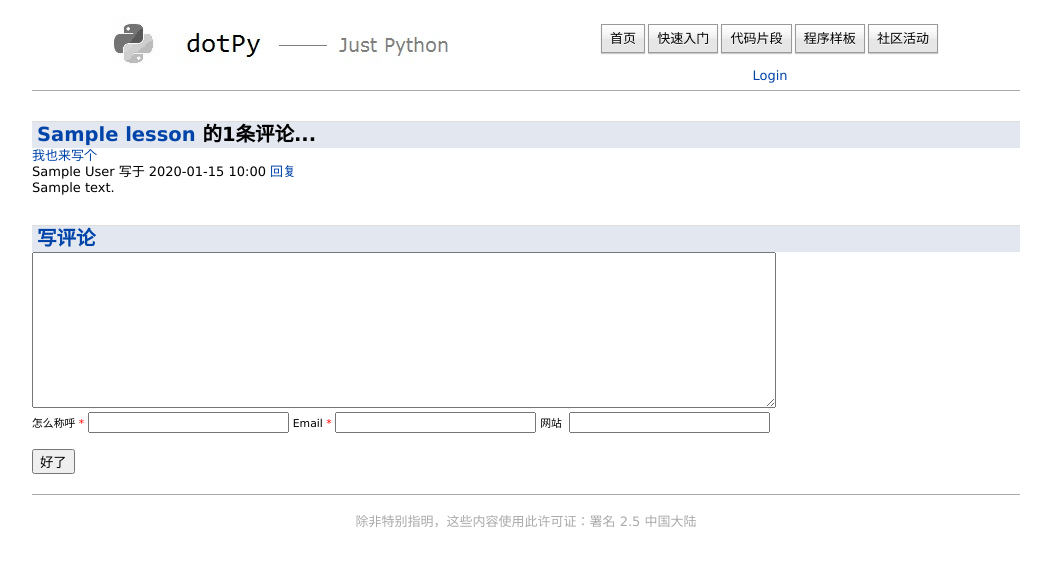
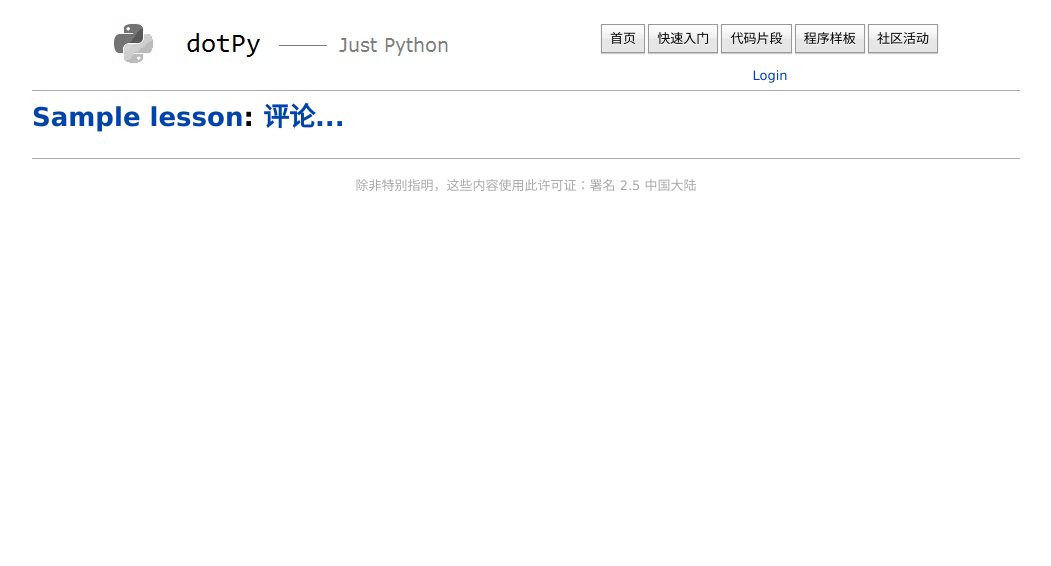
Before and after one commit to TonyWu/dotpy, a Django app: template lessons/templates/comment.html in a window 1280 px wide. Shown: the top 566 px of the page, without its empty margins (114-1165 px from the left). Run offline with Django 3.2, Linux system fonts and the light colour scheme; the template is opened without the code that fills it: most values are stand-ins (such as "Sample title", 1, 10 or a date in 2020); some libraries are stand-ins or nearby versions.

Commit message:
Introduce the Disqus as the comment system

```diff
--- a/lessons/templates/comment.html
+++ b/lessons/templates/comment.html
@@ -1,51 +1,23 @@
 {% extends '_base.html' %}
 {% block title %}评论 - {{ lesson.subject }} - {{ block.super }}{% endblock %}
 {% block content %}
-    <div class="box comments">
-        <h2><a href="{% url lessons.views.show lesson.slug %}">{{ lesson.subject }}</a>
-              的{{ comments|length }}条评论...</h2>
-        <a href="#write_comment">我也来写个</a>
-        {% for comment in comments %}
-        <div class="box comment">
-            <div class="comment_info">
-                <span class="comment_author">{{ comment.author }}</span> 写于
-                <span class="comment_time">{{ comment.created_on|date:"Y-m-d H:i" }}</span>
-                <a id="{{ comment.id }}" href="javascript:void(0);">回复</a>
-            </div>
-            <div class="comment_content">
-                {{ comment.content }}
-            </div>
-        </div>
-        {% endfor %}
-    </div>
-    <div class="box">
-        <h2><a name="write_comment">写评论</a></h2>
-        <form action="" method="post" id="commentform" name="commentform">
-            <textarea tabindex="1" name="comment" id="comment" cols="90" rows="10">
-            </textarea>
-            <div>
-            <label for="author">
-                <small>
-                      怎么称呼&nbsp;<span style="color:#f00; " title="必填">*</span>
-                </small>
-            </label>
-            <input tabindex="2" name="author" type="text" class="input_text" id="author" value="" size="22" maxlength="10" title="必填">
-            <label for="email">
-                <small>
-                Email&nbsp;<span style="color:#f00; " title="必填，不会被公开">*</span>
-                </small>
-            </label>
-            <input tabindex="3" type="text" name="email" class="input_text" id="email" value="" size="22" title="必填，不会被公开">
-            <label for="url">
-                <small>
-                      网站&nbsp;
-                </small>
-            </label>
-            <input tabindex="4" type="text" class="input_text" name="url" id="url" value="" size="22" title="只欢迎个人网站、网志">
-            <br />
-            <br />
-            <input tabindex="5" type="submit" id="submitit" value="好了">
-            </div>
-        </form>
-    </div>
+  <h1><a href="{% url lessons.views.show lesson.slug %}">{{ lesson.subject }}</a>:
+      <a href="/learn/{{ lesson.slug }}/#disqus_thread">评论...</a></h1>
+  <p></p>
+  <div id="disqus_thread"></div>
+  <script type="text/javascript">
+    var disqus_shortname = 'dotpy';
+    (function() {
+     var dsq = document.createElement('script'); dsq.type = 'text/javascript'; dsq.async = true;
+     dsq.src = 'http://' + disqus_shortname + '.disqus.com/embed.js';
+     (document.getElementsByTagName('head')[0] || document.getElementsByTagName('body')[0]).appendChild(dsq);
+    })();
+    (function () {
+        var s = document.createElement('script'); s.async = true;
+        s.type = 'text/javascript';
+        s.src = 'http://' + disqus_shortname + '.disqus.com/count.js';
+        (document.getElementsByTagName('HEAD')[0] || document.getElementsByTagName('BODY')[0]).appendChild(s);
+    }());
+  </script>
+  <noscript>请开启 JavaScript 以便查看 <a href="http://disqus.com/?ref_noscript=dotpy">评论</a>。</noscript>
 {% endblock %}
```
Also changed, not shown: lessons/models.py (+6 -4 lines), lessons/templates/lesson.html (+10 -1 lines), sqlite/dev.db.
